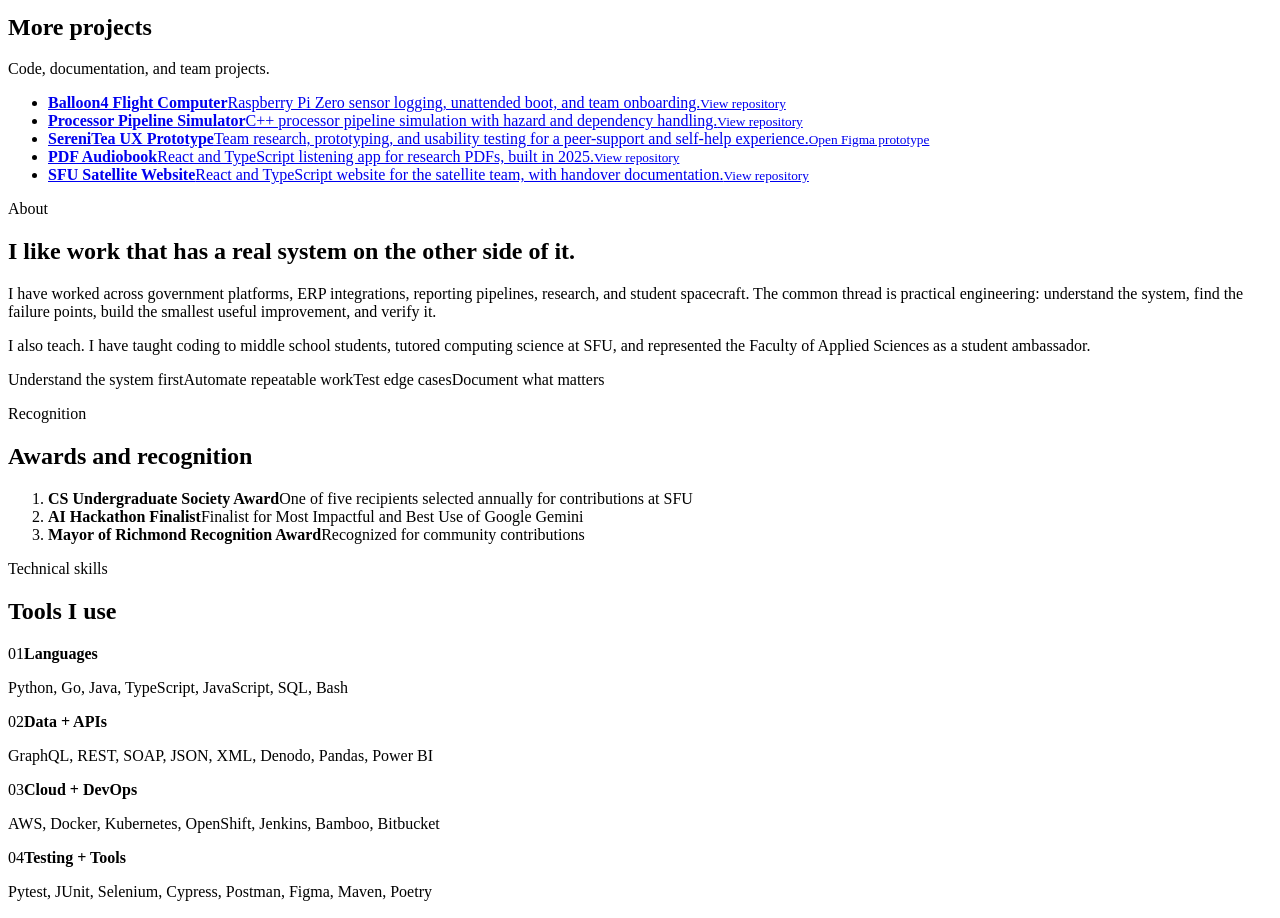
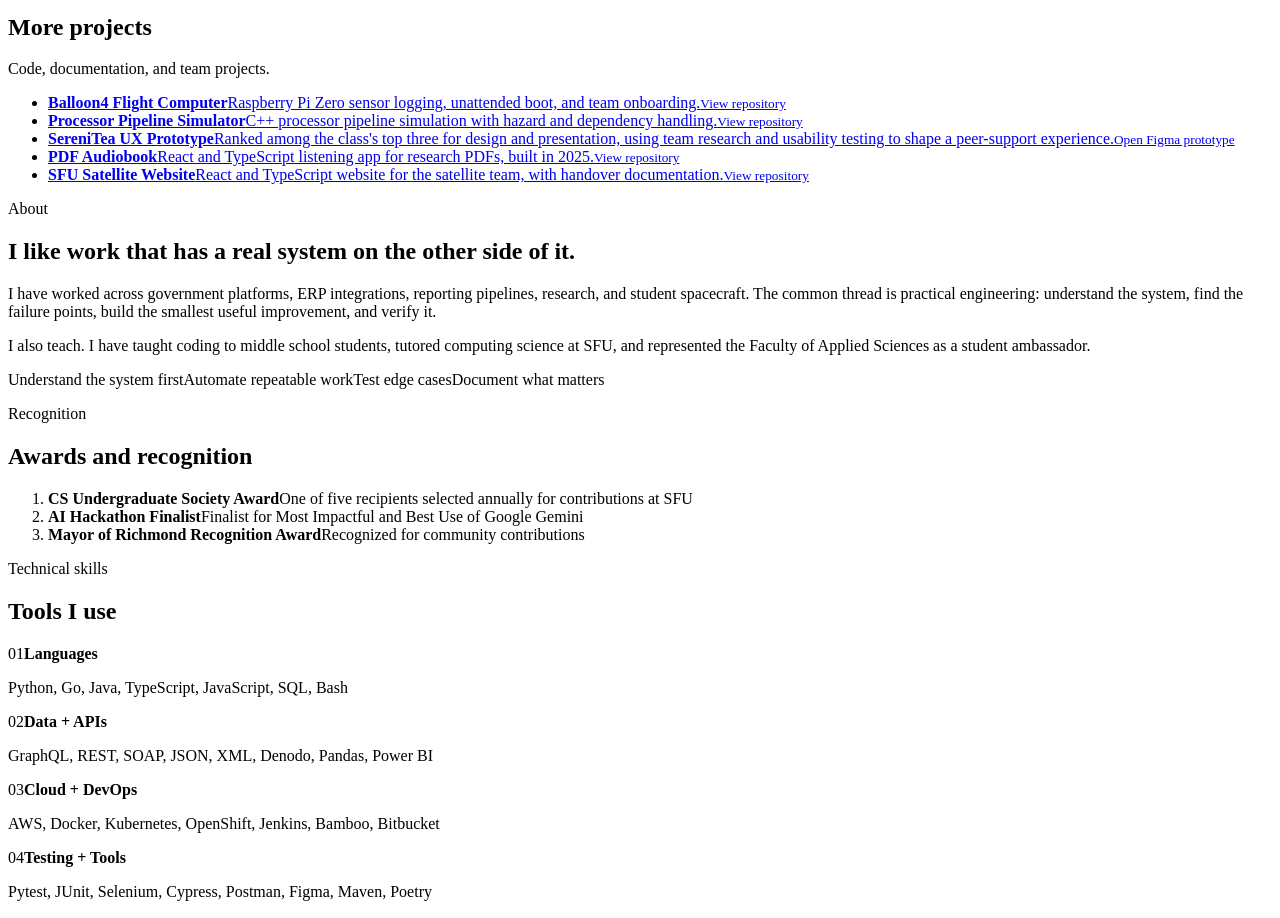
Before and after one commit to jumiknows/portfolio, a React (Vite) app: page / in a window 1280 px wide. Shown: the part 1740-2658 px from the top of the page. Built offline with nearby package versions, Linux system fonts and the light colour scheme; the HTML template or start-up script is replaced by a standard one.

Commit message:
feat: strengthen project achievements and chronology

```diff
--- a/src/content.ts
+++ b/src/content.ts
@@ -238,7 +238,7 @@ export const otherProjects = [
   },
   {
     title: 'SereniTea UX Prototype',
-    description: 'Team research, prototyping, and usability testing for a peer-support and self-help experience.',
+    description: "Ranked among the class's top three for design and presentation, using team research and usability testing to shape a peer-support experience.",
     href: 'https://www.figma.com/proto/HWzXdHgZrj34OYd2ZN5bR5/CMPT-363-Part-3-Vertical-Prototype-Group-34?node-id=2268-535&starting-point-node-id=2268%3A535&t=DknL9qwTm0QqbhWb-1',
     action: 'Open Figma prototype',
   },
```
Also changed, not shown: public/resume.html (+6 -6 lines), 2 other files (tests, documents, lock files or other folders).
